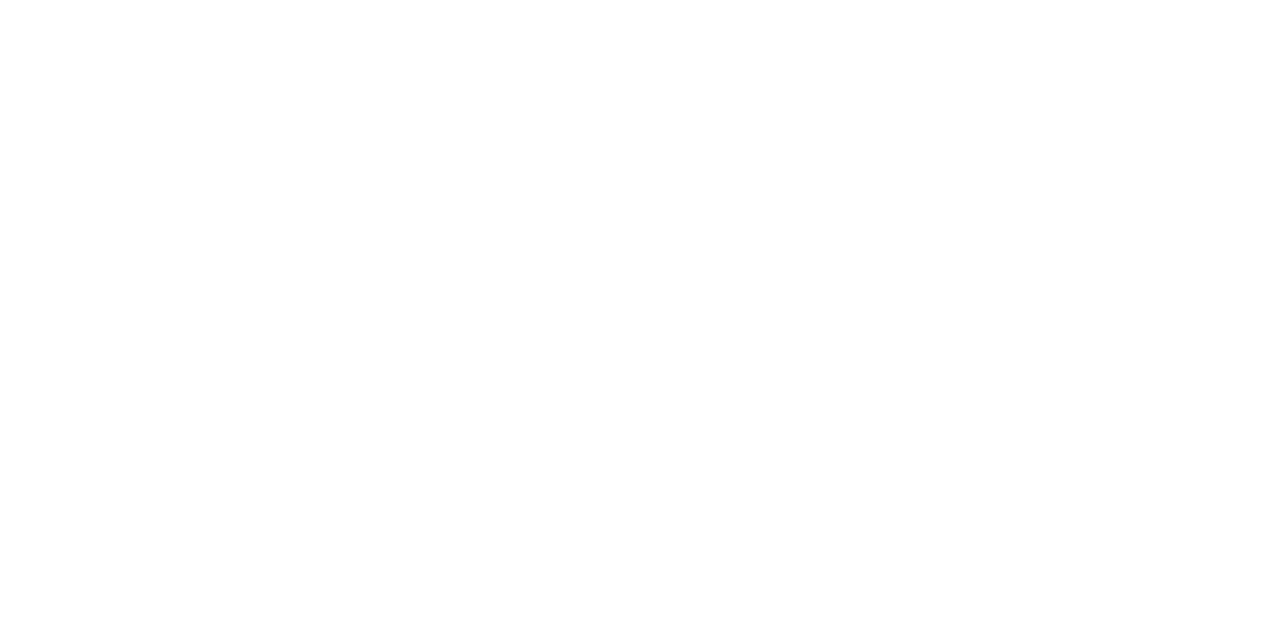
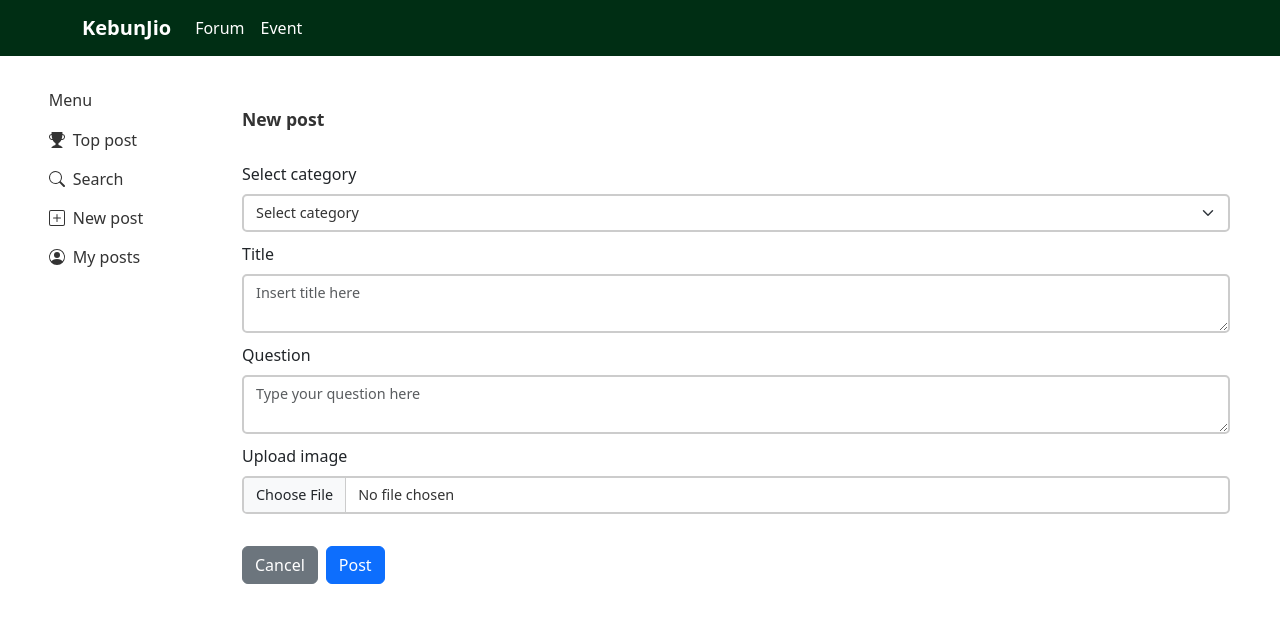
Before and after one commit to shidubei/KebunJio, a React (Create React App) app in the folder Web/kebunjio/: page /forum/1/edit in a window 1280 px wide. Before the commit this address had no page. Shown: the top 622 px of the page. Built offline with nearby package versions, Linux system fonts and the light colour scheme.

Commit message:
Add menu for edit and delete post

```diff
--- a/Web/kebunjio/src/App.js
+++ b/Web/kebunjio/src/App.js
@@ -11,6 +11,7 @@
 import ViewPost from './features/qna-forum/pages/forum-view-post'
 import LoginPage from './features/login-signup/login';
 import SignUpPage from './features/login-signup/signup';
+import ForumEditPost from './features/qna-forum/pages/forum-edit-post';
 
 function App() {
   return (
@@ -26,6 +27,7 @@
           <Route path="/forum/my" element={<ForumMyPage/>} />
           <Route path="/forum/post" element={<ViewPost/>} />
           <Route path="/user-profile" element={<UserProfilePage/>} />
+          <Route path="/forum/:id/edit" element={<ForumEditPost />} />
         </Routes>
     </BrowserRouter>
   );
--- a/Web/kebunjio/src/features/qna-forum/components/full-post.js
+++ b/Web/kebunjio/src/features/qna-forum/components/full-post.js
@@ -13,7 +13,7 @@
         <div>
             <div>
                 <Container>
-                    <Row><PostHeader username={post.username} time={post.time}/></Row>
+                    <Row><PostHeader post={post}/></Row>
                     <Row>
                         <b>{post.title}</b>
                         <div>
--- a/Web/kebunjio/src/features/qna-forum/components/post-sneak-peek.js
+++ b/Web/kebunjio/src/features/qna-forum/components/post-sneak-peek.js
@@ -16,11 +16,11 @@
     }
 }
 
-const PostSneakPeak = ({post, onClick}) => {
+const PostSneakPeak = ({post}) => {
     return(
         <div className="post-sneak-peak-class">
             <Container>
-                <Row><PostHeader username={post.username} time={post.time}/></Row>
+                <Row><PostHeader post={post}/></Row>
                 <Row>
                     <Link to={`/forum/post/?id=${post.id}`} state={{ post: post }}>
                         <b>{post.title}</b>
--- a/Web/kebunjio/src/features/qna-forum/components/reply-header.js
+++ b/Web/kebunjio/src/features/qna-forum/components/reply-header.js
@@ -1,17 +1,23 @@
-import React from "react";
+import React, { useState } from "react";
 import Image from 'react-bootstrap/Image';
 import Container from 'react-bootstrap/Container';
 import Row from 'react-bootstrap/Row';
 import Col from "react-bootstrap/Col";
+import Dropdown from 'react-bootstrap/Dropdown';
+import { useNavigate } from "react-router-dom";
 
 import '../styling/forum-page.css'
 import placeholderImage from '../../../media/placeholder.jpg';
 
 const ReplyHeader = ({username, time}) =>{
 
-    const onMenuClick = (event) =>{
-        alert("Menu clicked!")
+    const [isEditing, setIsEditing] = useState(false)
+
+    const onClickEdit = () =>{
+        setIsEditing = true
     }
+
+    const onClickDelete = () => {}
 
     return(
         <Container className="post-header">
@@ -29,7 +35,8 @@
                         <div className="reply-header-time">{time}</div>
                     </div>
                 </Col>
-                <Col xs="auto" onClick={onMenuClick}>
+                <Col xs="auto">
+
                     <svg xmlns="http://www.w3.org/2000/svg" width="16" height="16" fill="currentColor" class="bi bi-three-dots-vertical" viewBox="0 0 16 16">
                         <path d="M9.5 13a1.5 1.5 0 1 1-3 0 1.5 1.5 0 0 1 3 0m0-5a1.5 1.5 0 1 1-3 0 1.5 1.5 0 0 1 3 0m0-5a1.5 1.5 0 1 1-3 0 1.5 1.5 0 0 1 3 0"/>
                     </svg>
--- /dev/null
+++ b/Web/kebunjio/src/features/qna-forum/pages/forum-edit-post.js
@@ -0,0 +1,136 @@
+import React, { useState, useEffect } from 'react';
+import Appbar from '../../../components/Appbar'
+import MenuSidebar from '../components/menu-sidebar'
+import '../styling/forum-page.css'
+import Form from 'react-bootstrap/Form';
+import Button from 'react-bootstrap/Button';
+import { useLocation } from "react-router-dom";
+
+function ForumEditPost() {
+
+  const location = useLocation();
+  const post = location.state?.post;
+
+  const [formData, setFormData] = useState({
+    category: "",
+    title: "",
+    question: "",
+    image: null,
+  });
+
+  useEffect(() => {
+    if (post) {
+      setFormData({
+        category: post.tag || "",
+        title: post.title || "",
+        question: post.content || "",
+        image: null,
+      });
+    }
+  }, [post]);
+
+  const handleInputChange = (e) => {
+    const { name, value } = e.target;
+    setFormData({ ...formData, [name]: value });
+  };
+
+  const handleFileChange = (e) => {
+    setFormData({ ...formData, image: e.target.files[0] });
+  };
+
+  const handleSubmit = (e) => {
+    e.preventDefault();
+    //if all are filled
+    if(formData.category!==''&&formData.title!==''&&formData.question!==''){
+      console.log('Form submitted:', formData);
+      alert('Post created successfully!');
+    }
+  };
+
+  const resetPost = (e) => {
+    setFormData({ category: '', title: '', question: '', image: null })
+  }
+
+  return (
+    <div>
+      <Appbar/>
+      <div className="page-container">
+        <div className="menu-sidebar">
+            <MenuSidebar/>
+        </div>
+        <div className="main-content">
+          <p className="page-header">New post</p>
+          <Form onSubmit={handleSubmit}>
+            <Form.Group controlId="category">
+              <Form.Label>Select category</Form.Label>
+              <Form.Select
+                name="category"
+                value={formData.category}
+                onChange={handleInputChange}
+                required
+                className="text-area"
+              >
+                <option value="">Select category</option>
+                <option value="herb">Herb</option>
+                <option value="leafy-vegetable">Leafy vegetables</option>
+                <option value="fruit-vegetable">Fruit vegetables</option>
+                <option value="fruit">Fruit</option>
+                <option value="tuber-roots">Tuber and Roots</option>
+                <option value="vines-climbers">Vines and Climbers</option>
+                <option value="others">Others</option>
+              </Form.Select>
+            </Form.Group>
+
+            <Form.Group controlId="title">
+              <Form.Label>Title</Form.Label>
+              <Form.Control
+                as="textarea"
+                placeholder="Insert title here"
+                name="title"
+                value={formData.title}
+                onChange={handleInputChange}
+                required
+                className="text-area"
+              />
+            </Form.Group>
+
+            <Form.Group controlId="question">
+              <Form.Label>Question</Form.Label>
+              <Form.Control
+                as="textarea"
+                placeholder="Type your question here"
+                name="question"
+                value={formData.question}
+                onChange={handleInputChange}
+                required
+                className="text-area"
+              />
+
+            </Form.Group>
+
+            <Form.Group controlId="image">
+              <Form.Label>Upload image</Form.Label>
+              <Form.Control
+                type="file"
+                name="image"
+                onChange={handleFileChange}
+                className="text-area"
+              />
+            </Form.Group>
+
+            <div style={{marginTop:"32px"}}>
+              <Button variant="secondary" type="reset" onClick={resetPost}>
+                Cancel
+              </Button>
+              <Button style={{marginLeft:"8px"}} variant="primary" type="submit">
+                Post
+              </Button>
+            </div>
+          </Form>
+        </div>
+      </div>
+    </div>
+  );
+}
+
+export default ForumEditPost;
--- a/Web/kebunjio/src/features/qna-forum/pages/forum-search-page.js
+++ b/Web/kebunjio/src/features/qna-forum/pages/forum-search-page.js
@@ -6,53 +6,16 @@
 import Button from 'react-bootstrap/Button';
 import Form from 'react-bootstrap/Form';
 import { useNavigate } from "react-router-dom";
+import data from '../dummy-data/post.json'
 
 function ForumSearchPage() {
   let navigate = useNavigate();
 
-   const routeChange = (post) =>{
+  const routeChange = (post) =>{
      navigate(`/forum/post/?id=${post.id}`, { state: { post } });
    }
 
-     /* const [posts, setPosts] = useState([]) */
-
-     //dummy data for now
-     const search_results = [{
-      id: 1,
-      username: "Kelly",
-      time: new Date("2025-01-27").toDateString(),
-      title: "What is wrong with my cabbage",
-      tag: "tag1",
-      content: "Can anyone tell me what's wrong with my cabbage?",
-      upvote: 50,
-      comment: 12,
-      hasLiked: true,
-      hasImage: true,
-    },
-    {
-      id: 2,
-      username: "Yasmine",
-      time: new Date("2025-01-28").toDateString(),
-      title: "What is wrong with my tomato",
-      content: "Can anyone tell me what's wrong with my tomato?",
-      tag: "tag2",
-      upvote: 40,
-      comment: 13,
-      hasLiked: false,
-      hasImage: false,
-    },
-    {
-      id: 3,
-      username: "KY",
-      time: new Date("2025-01-29").toDateString(),
-      title: "What is wrong with my spinach",
-      content: "Can anyone tell me what's wrong with my spinach?",
-      tag: "tag3",
-      upvote: 30,
-      comment: 14,
-      hasLiked: true,
-      hasImage: true,
-    }]
+  const [search_results, setSearchResults] = useState(data)
 
   const [searchInput, setSearchInput] = useState('');
 
--- a/Web/kebunjio/src/features/qna-forum/pages/forum-top-page.js
+++ b/Web/kebunjio/src/features/qna-forum/pages/forum-top-page.js
@@ -1,4 +1,4 @@
-import React, { useState, useEffect }  from 'react';
+import React, { useState}  from 'react';
 import Appbar from '../../../components/Appbar'
 import MenuSidebar from '../components/menu-sidebar'
 import PostSneakPeak from '../components/post-sneak-peek';
@@ -36,6 +36,9 @@
             {posts.length!==0?(posts.map((post,index)=>(
                 <PostSneakPeak key={index} post={post}/>
             ))):(<p>No result</p>)}
+            {
+
+            }
         </div>
       </div>
     </div>
--- a/Web/kebunjio/src/features/qna-forum/styling/forum-page.css
+++ b/Web/kebunjio/src/features/qna-forum/styling/forum-page.css
@@ -109,3 +109,9 @@
     margin-top: 16px;
     margin-bottom: 16px;
 }
+
+.three-dot{
+    background-color: white;
+    color: #333;
+    border-color: white;
+}
```
Also changed, not shown: Web/kebunjio/src/features/qna-forum/components/post-header.js (+17 -12 lines), Web/kebunjio/src/features/qna-forum/dummy-data/post.json (+12 -12 lines).
